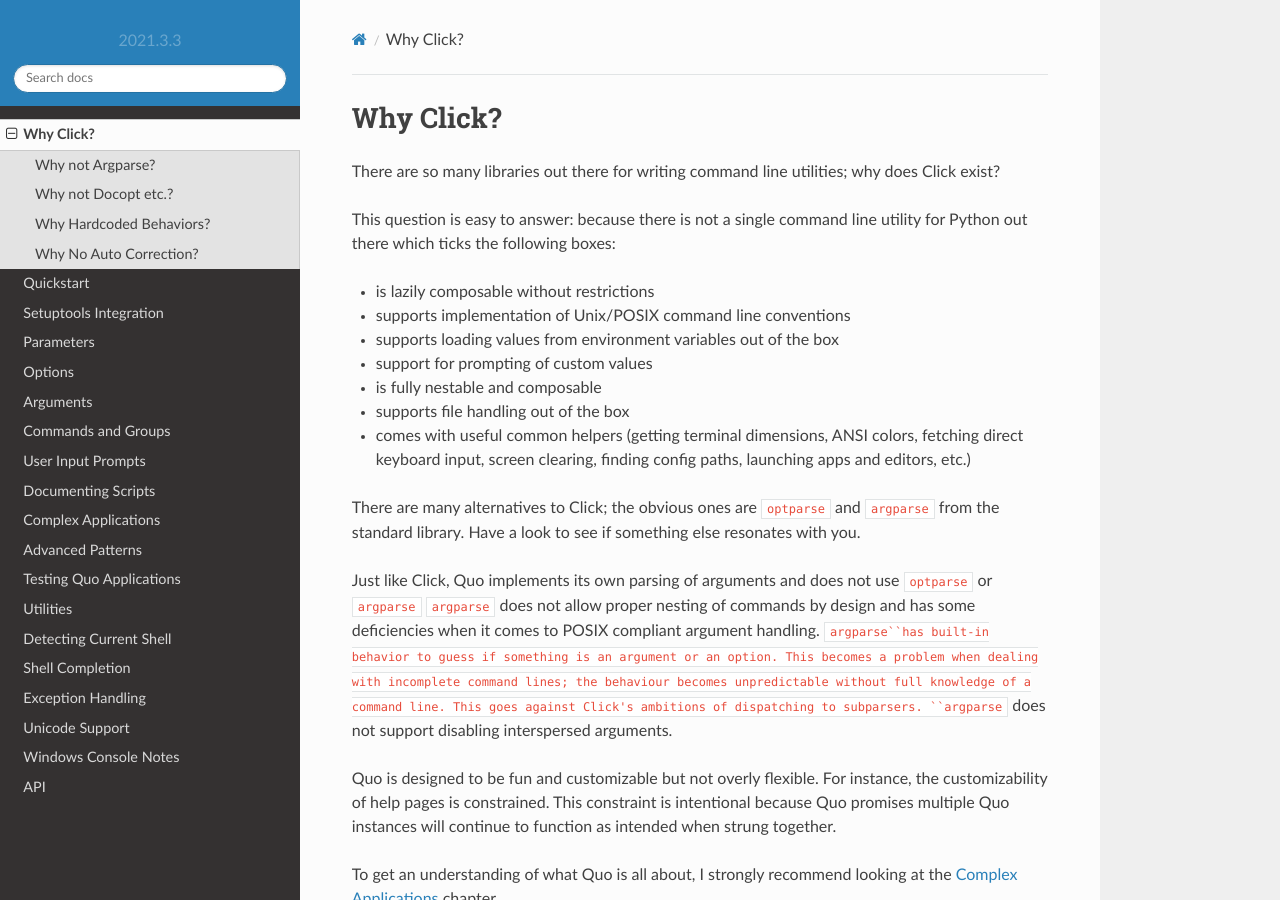
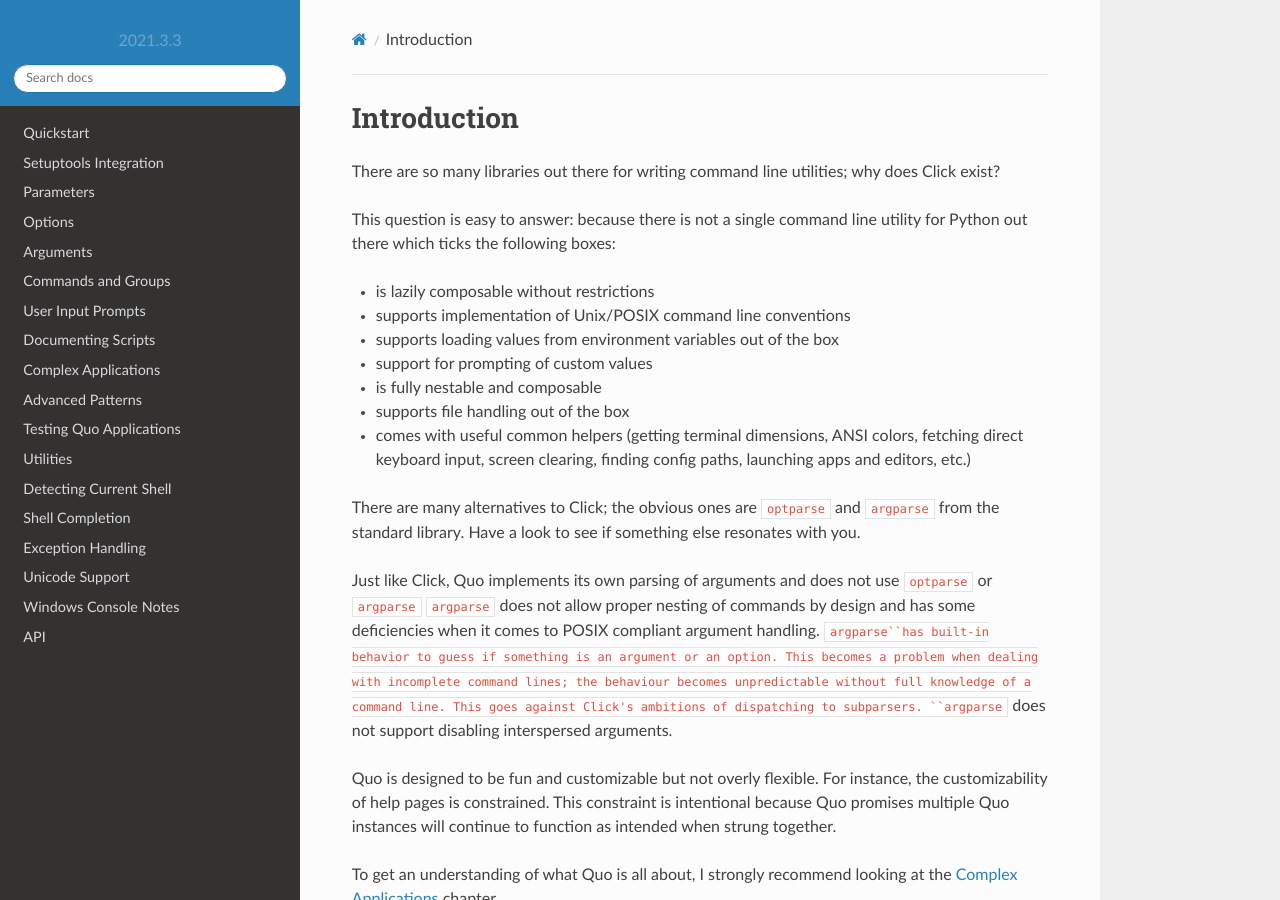
Before and after one commit to scalabli/quo, a Sphinx documentation site: the page built from docs/intro.rst, in a window 1280 px wide and 900 px high. Built offline with Sphinx 7.4.7 and the Read the Docs theme 2.0.0, drawn with Linux system fonts in a browser that asks for light colours; pages that are not in the unit, such as notebooks, are missing from menus.

Commit message:
Update and rename why.rst to intro.rst

```diff
--- a/docs/why.rst
+++ b/docs/intro.rst
@@ -1,4 +1,4 @@
-Why Click?
+Introduction
 ==========
 
 There are so many libraries out there for writing command line utilities;
```
